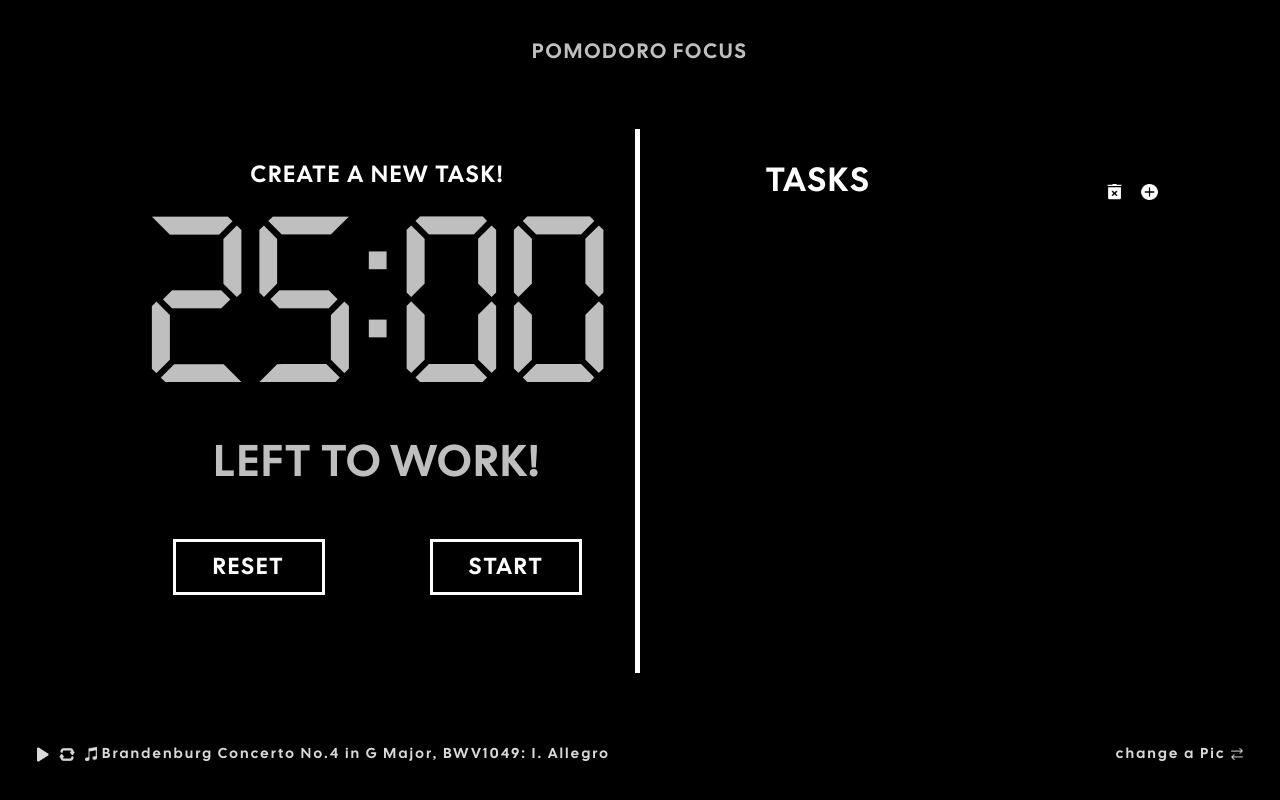
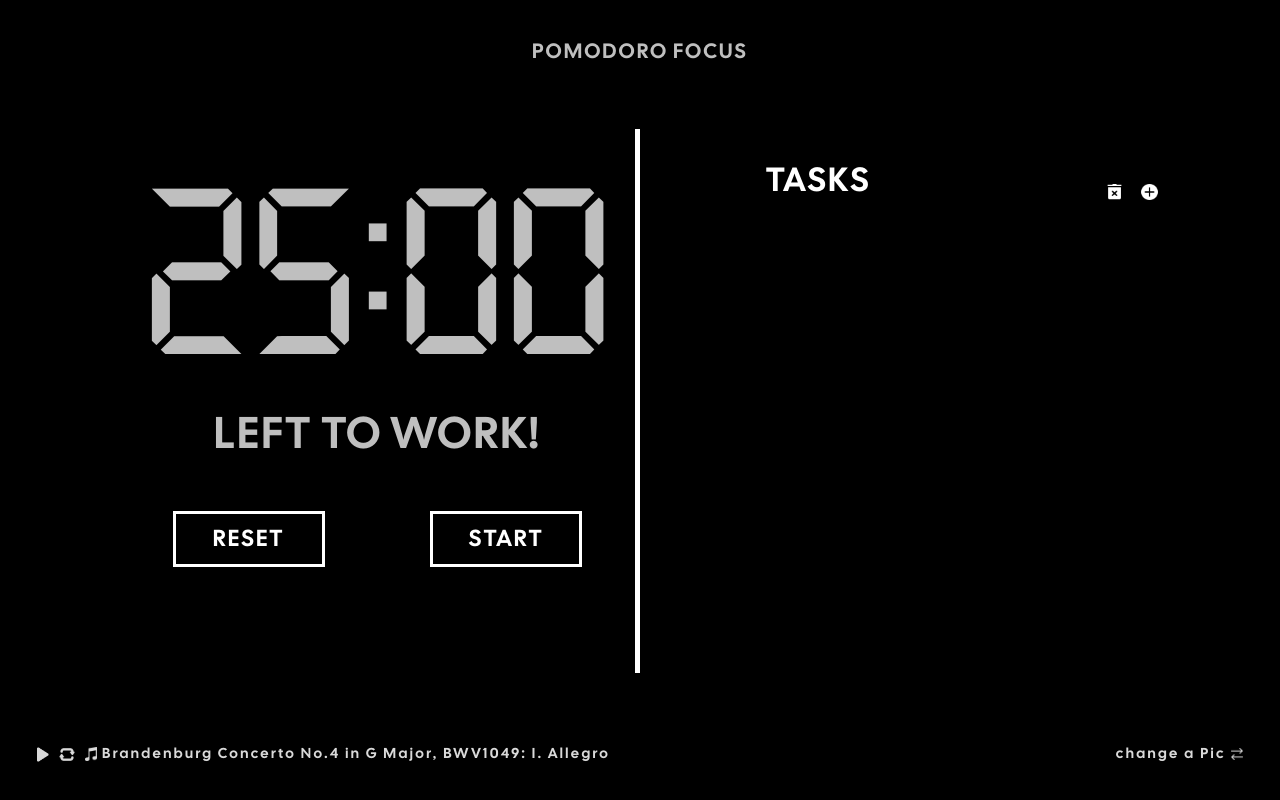
Before and after one commit to ritah0824/orbit2.0-frontend, a website: page index.html in a window 1280 px wide. Drawn offline with Linux system fonts and the light colour scheme; no server answers.

Commit message:
Make current task display dynamic and hidden
Updated current task display to be dynamic and hidden initially.

```diff
--- a/index.html
+++ b/index.html
@@ -44,7 +44,7 @@
         <div class="main" style="display: flex; width: 100%;margin-top: 8vh;height: 68vh;">
             <div class="main-left" style="width: 50%; border-right: 5px solid #FFFFFF; padding: 4.09vh 0 4.09vh 15vh;">
                 <!-- ✅ CHANGED: Made this dynamic -->
-                <div id="current-task-display" style="font-size: 2.94vh; letter-spacing: 0.26vh;">CREATE&nbsp;A&nbsp;NEW&nbsp;TASK!</div>
+                    <div id="current-task-display" style="font-size: 2.94vh; letter-spacing: 0.26vh; display: none;"></div>
 
                 <div class="time">
                     <div id="time-minute-1" class="time-num">2</div>
```
